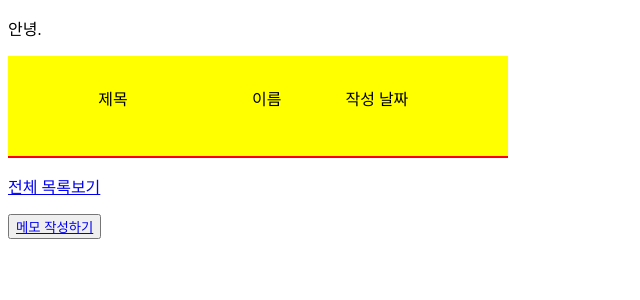
After one commit to kimseongho0519/django_tutorial_2022, a Django app: page / in a window 1280 px wide. The commit adds this page. Shown: the top 300 px of the page, without its empty margins (0-640 px from the left). Run offline with Django 3.2, Linux system fonts and the light colour scheme; data that the repository does not hold is empty.

Commit message:
community 앱1단계 완료, index페이지 구현

```diff
--- a/django_tutorial/community/views.py
+++ b/django_tutorial/community/views.py
@@ -26,3 +26,8 @@ def viewdetail(request, num=1):
     article_detail = get_object_or_404(Article,pk=num)
     #pass #나중에 구현하려면 이렇게
     return render(request, 'view_detail.html',{'article_detail':article_detail})
+
+def index(request):
+    lastest_article_list = Article.objects.all().order_by('-cdate')[:3]
+    return render(request, 'index.html',{'lastest_article_list':lastest_article_list})
+    #return render(request, '/index.html', {'latest_article_list': latest_article_list})
--- a/django_tutorial/django_tutorial/urls.py
+++ b/django_tutorial/django_tutorial/urls.py
@@ -15,12 +15,13 @@ Including another URLconf
 """
 from django.contrib import admin
 from django.urls import path
-from community.views import write,articlelist,viewdetail
+from community.views import write,articlelist,viewdetail,index
 
 urlpatterns = [
     path('admin/', admin.site.urls),
     path('write/',write, name='write'),
     path('list/',articlelist, name='list'),
     path('view_detail/<int:num>/',viewdetail, name='view_detail'),
+    path('',index, name='index'),
 
 ]
--- /dev/null
+++ b/django_tutorial/templates/index.html
@@ -0,0 +1,53 @@
+<!DOCTYPE html>
+<html lang="en">
+<head>
+    <meta charset="UTF-8">
+    <meta http-equiv="X-UA-Compatible" content="IE=edge">
+    <meta name="viewport" content="width=device-width, initial-scale=1.0">
+    <title>Document</title>
+</head>
+<style>
+        .article_box{
+            width: 500px;
+            background-color: yellow;
+        }
+        p > span{
+            padding: 30px;
+            text-align: center;
+        }
+        ul{
+            border-top:2px solid red;
+        }
+        p > span:first-of-type{
+            width: 150px;
+            display: inline-block;
+        }
+        ul > li > span:first-of-type{
+            width: 150px;
+            display: inline-block;
+        }
+</style>
+<body>
+
+    <p>안녕.</p>
+
+    <div class="article_box">
+        <p>
+            <span> 제목 </span>
+            <span> 이름 </span>
+            <span> 작성 날짜 </span>
+        </p>
+            <ul>
+        {% for article in lastest_article_list %}
+         <li> <a href="/view_detail/{{ article.id }}">
+             <span>{{article.title}}</span>
+            <span>{{ article.name }}</span>
+            <span> {{ article.cdate|date:"Y년 M d일 D"}}</span>
+        {% endfor %}
+        </li>
+            </ul>
+    </div>
+    <p><a href="list/">전체 목록보기</a></p>
+    <button><a href="write/">메모 작성하기</a></button>
+</body>
+</html>
```
Also changed, not shown: django_tutorial/templates/list.html (+5 -3 lines).
